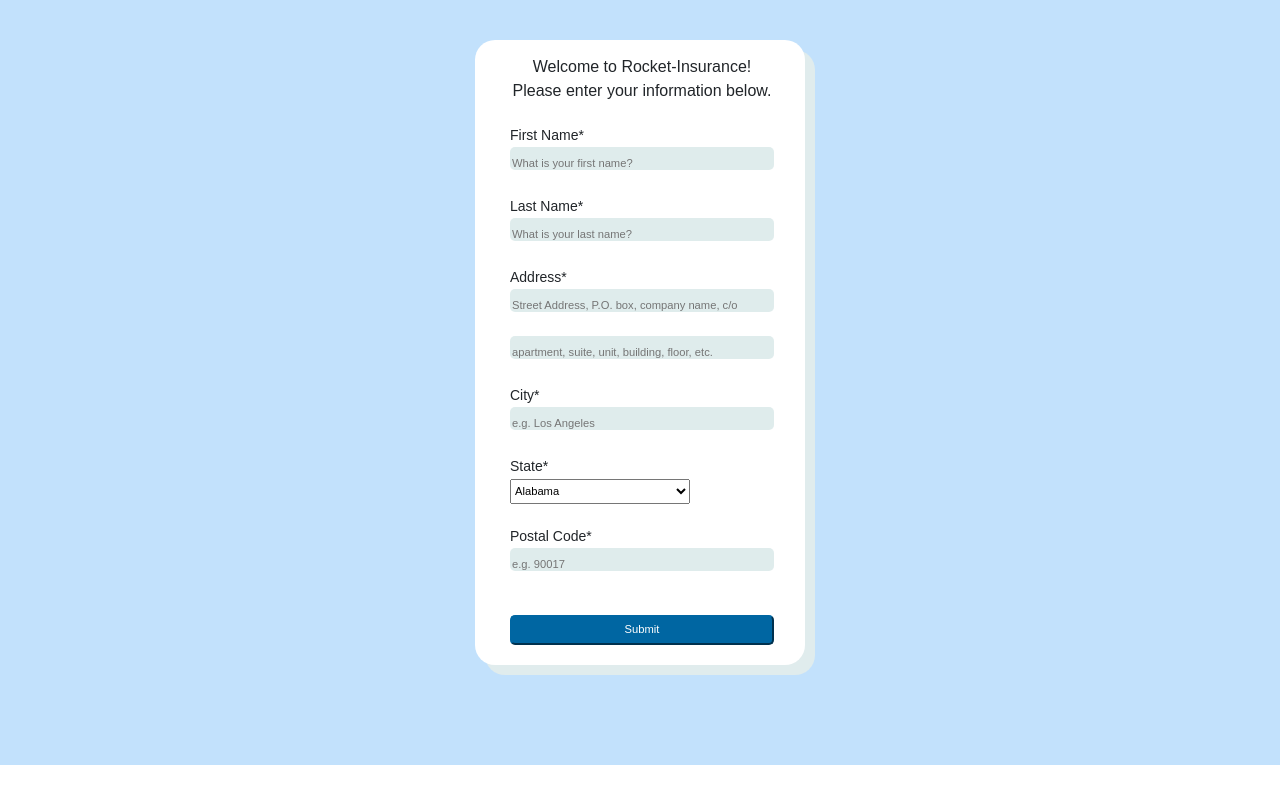
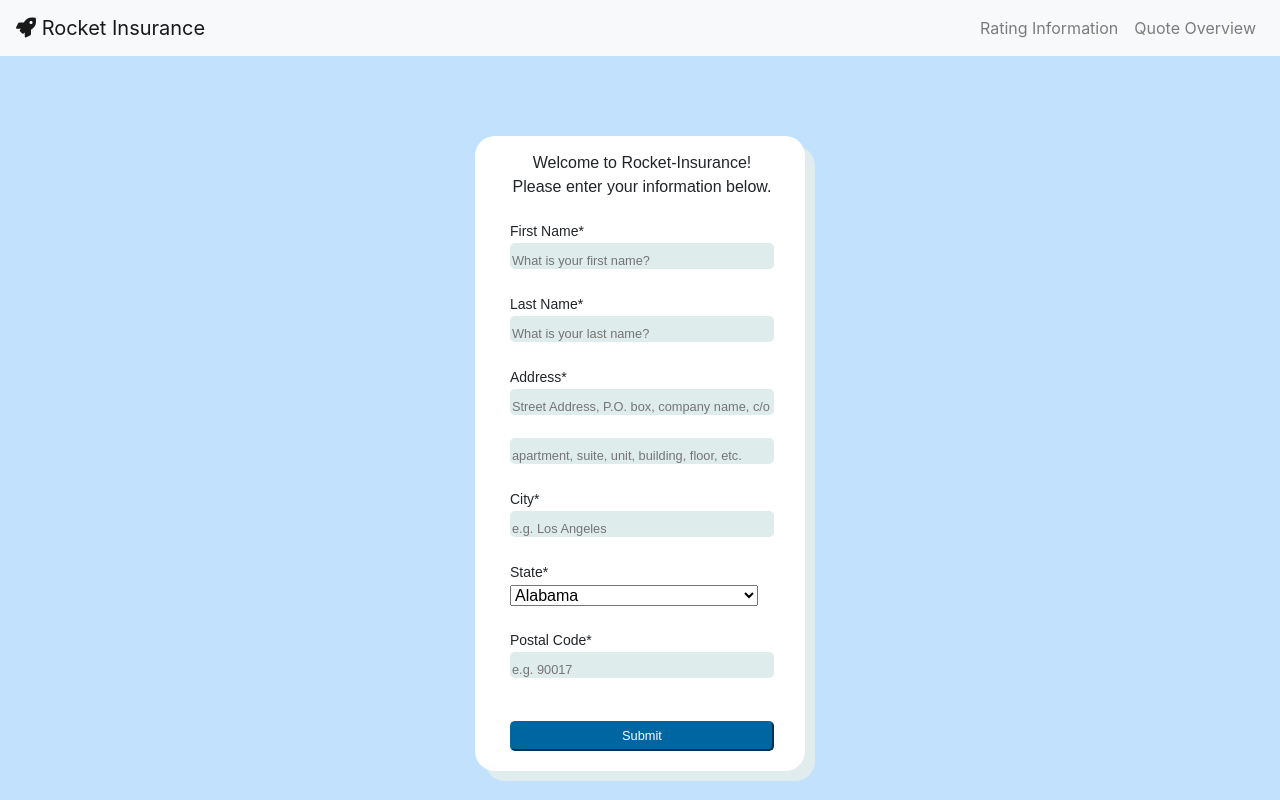
Before and after one commit to abalmeo/sure_coding_challenge, a React (Create React App) app in the folder client/: page / in a window 1280 px wide. Built offline with nearby package versions, Linux system fonts and the light colour scheme.

Commit message:
Adding a navbar, updating styling, adding dropdowns for quote-overview

```diff
--- a/client/src/App.css
+++ b/client/src/App.css
@@ -1,11 +1,14 @@
+html {
+  background-color: #c2e1fc;
+}
+
 .ratingInfoBackground {
-  background: #c2e1fc;
-  padding-top: 20px;
-  padding-bottom: 100px;
+  background-color: #c2e1fc;
+  padding-top: 60px;
 }
 
 .quoteBackground {
-  background: #c2e1fc;
+  background-color: #c2e1fc;
   padding: 100px 100px 300px 50px;
 }
 
@@ -14,6 +17,13 @@
   max-height: 50%;
   margin: auto;
 }
+
+.insurance-registration {
+  max-width: 330px;
+  max-height: 25%;
+  margin: auto;
+}
+
 .websiteGreeting {
   padding-top: 15px;
   font-weight: 500;
@@ -57,6 +67,13 @@
   width: 80%;
 }
 
+.insurance-selection {
+  text-align: center;
+  font-size: 90%;
+  font-family: sans-serif;
+  width: 100%;
+}
+
 .form-group input {
   width: 100%;
   height: 100%;
@@ -89,12 +106,12 @@
 
 input {
   font-family: sans-serif;
-  font-size: 0.7rem;
+  font-size: 0.8rem;
 }
 
-select {
+.state-dropdown {
   font-family: sans-serif;
-  font-size: 0.7rem;
+  font-size: 0.1rem;
   height: 25px;
 }
 
--- a/client/src/App.js
+++ b/client/src/App.js
@@ -1,5 +1,6 @@
 import React from "react";
 import { BrowserRouter as Router, Route, Switch } from "react-router-dom";
+import Navigation from "./components/layout/Navbar";
 import QuoteOverview from "./components/layout/QuoteOverview";
 import RatingInformation from "./components/layout/RatingInformation"
 
@@ -7,6 +8,7 @@
 
 const App = () => (
   <Router className="container">
+      <Navigation />
       <Switch>
         <Route exact path="/quote-overview" component ={QuoteOverview} />
         <Route exact path="/" component={RatingInformation} />
--- /dev/null
+++ b/client/src/components/layout/Navbar.js
@@ -0,0 +1,21 @@
+import React from 'react'
+import { Link } from "react-router-dom";
+import { Navbar, Nav } from 'react-bootstrap';
+
+const Navigation = () => {
+  return (
+    <Navbar sticky="top" bg="light" variant="light">
+    <Navbar.Brand href="/">
+      <i className="fas fa-rocket"/>{" "}
+      <span>Rocket Insurance</span>
+      </Navbar.Brand>
+    <Nav className="ml-auto">
+      <Nav.Link href="/">Rating Information</Nav.Link>
+      <Nav.Link href="/quote-overview">Quote Overview</Nav.Link>
+    </Nav>
+  </Navbar>
+  )
+}
+
+
+export default Navigation
--- a/client/src/components/layout/QuoteOverview.js
+++ b/client/src/components/layout/QuoteOverview.js
@@ -1,10 +1,11 @@
-import React from 'react';
-import { Card, Row, Col } from 'react-bootstrap';
+import React, {useState, useEffect} from 'react';
+import { Card, Row, Col, DropdownButton, Dropdown } from 'react-bootstrap';
 import { Redirect } from "react-router-dom";
 
-const QuoteOverview = props => {
+const QuoteOverview = () => {
 
   const data = JSON.parse(localStorage.getItem('userData'));
+  const insurancePlan = JSON.parse(localStorage.getItem('insurancePLan'));
   const setupTime = localStorage.getItem('setupTime');
   const now = new Date().getTime();
 
@@ -38,24 +39,19 @@
     }} = data;
 
     const deductible_values = variable_options.deductible.values.map((val, ind) => (
-        <tr key={val + ind}>
-          <td>Option {ind + 1} : ${val}</td>
-        </tr>
+      <option value={val}> Option {ind+1}: {val}</option>
       )
     );
 
     const collision_values = variable_options.asteroid_collision.values.map((val, ind) => (
-      <tr key={val + ind}>
-        <td>Option {ind + 1} : ${val}</td>
-      </tr>
+      <option value={val}> Option {ind+1}: {val}</option>
     )
   );
-
 
   return (
     <div className="quoteBackground">
       <div className=" container userGreeting">
-        Hi {first_name}, we're excited you've chosen us for rocket owner's insurance! Please see the available plans listed below.
+        Hi {first_name}, we're excited you've chosen us for rocket owner's insurance! Please see the available plans listed below*.
       </div>
       <div></div>
       <Row>
@@ -73,24 +69,38 @@
 
         <Col md={{span: 3, offset: 1}}>
           <Card className="insuranceCard" bg="warning" text="white" style={{ width: '18rem', height: '20rem' }}>
-            <Card.Header className="cardOverview">Deductible</Card.Header>
+            <Card.Header className="cardOverview">{variable_options.deductible.title}*</Card.Header>
             <Card.Body>
               <Card.Title>{variable_options.deductible.description}</Card.Title>
-              <table>
-                <tbody>{deductible_values}</tbody>
-              </table>
+            </Card.Body>
+            <Card.Body>
+              <form className="insurance-registration">
+                <div className="insurance-selection">
+                  <select>
+                    {deductible_values}
+                  </select>
+                </div>
+                <input className="submitButton" type='submit'/>
+                </form>
             </Card.Body>
           </Card>
         </Col>
 
         <Col md={{span: 3, offset: 1}}>
             <Card className="insuranceCard" bg="info" text="white" style={{ width: '18rem', height: '20rem' }}>
-              <Card.Header className="cardOverview">Asteroid Collision</Card.Header>
+              <Card.Header className="cardOverview">{variable_options.asteroid_collision.title}*</Card.Header>
               <Card.Body>
-                <Card.Title>{variable_options.asteroid_collision.title}</Card.Title>
-                <table>
-                  <tbody>{collision_values}</tbody>
-                </table>
+                <Card.Title>{variable_options.asteroid_collision.description}</Card.Title>
+              </Card.Body>
+                <Card.Body>
+                <form className="insurance-registration">
+                <div className="insurance-selection">
+                  <select>
+                    {collision_values}
+                  </select>
+                </div>
+                <input className="submitButton" type='submit'/>
+                </form>
               </Card.Body>
             </Card>
           </Col>
```
